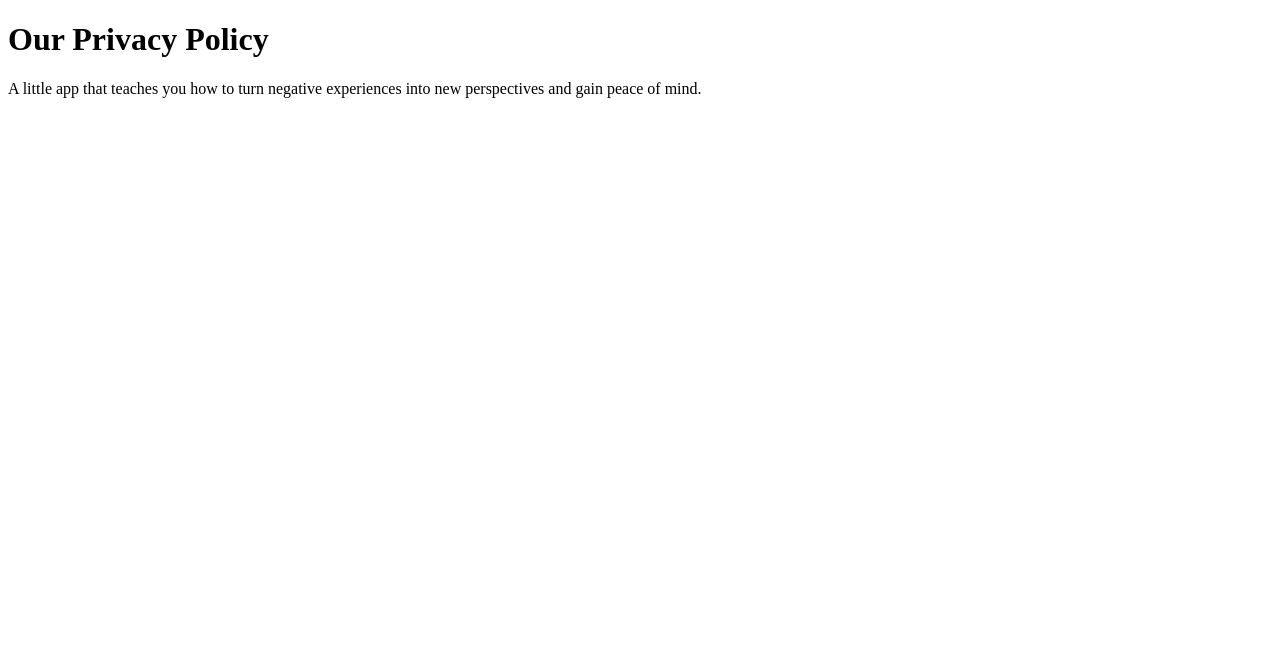
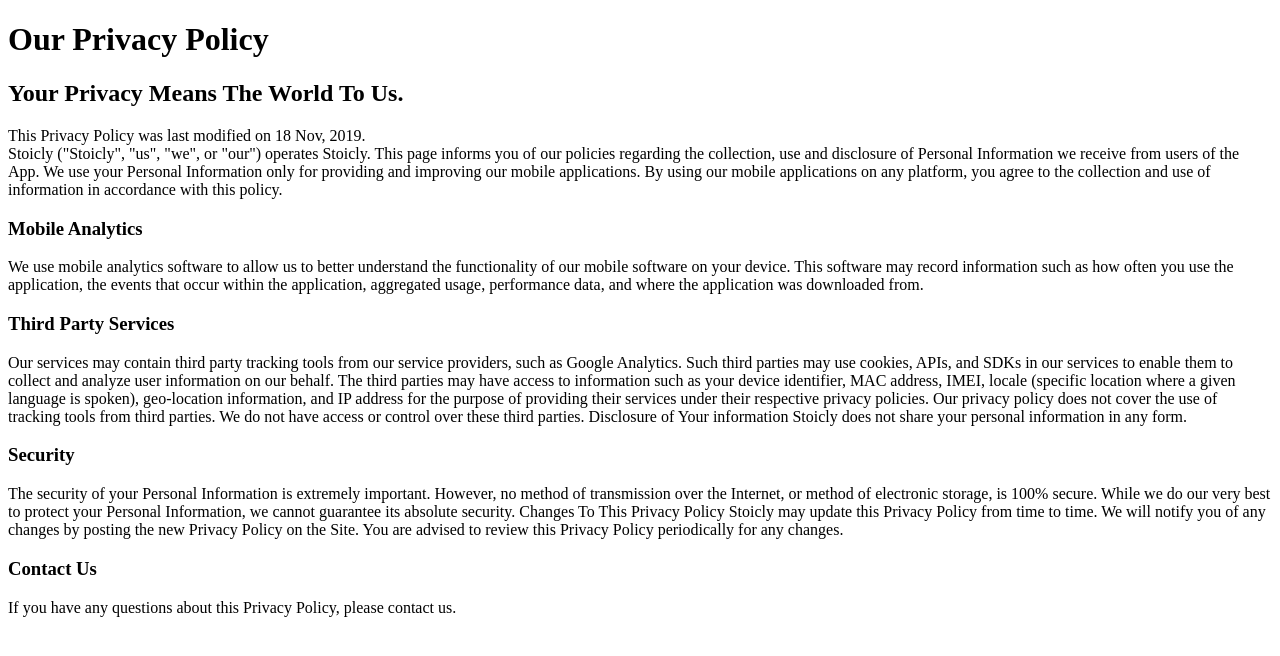
Before and after one commit to benswift404/stoicly, a plain HTML site: page privacy.html in a window 1280 px wide. Drawn offline with Linux system fonts and the light colour scheme.

Commit message:
Update privacy.html

```diff
--- a/privacy.html
+++ b/privacy.html
@@ -5,6 +5,28 @@
 </head>
 <body>
   <h1>Our Privacy Policy</h1>
-  <p>A little app that teaches you how to turn negative experiences into new perspectives and gain peace of mind.</p>
+  <h2>Your Privacy Means The World To Us.</h2>
+  <p>
+This Privacy Policy was last modified on 18 Nov, 2019.
+    <br>
+Stoicly ("Stoicly", "us", "we", or "our") operates Stoicly. This page informs you of our policies regarding the collection, use and disclosure of Personal Information we receive from users of the App.
+We use your Personal Information only for providing and improving our mobile applications. By using our mobile applications on any platform, you agree to the collection and use of information in accordance with this policy.
+    <br>
+  <h3>Mobile Analytics</h3>
+We use mobile analytics software to allow us to better understand the functionality of our mobile software on your device. This software may record information such as how often you use the application, the events that occur within the application, aggregated usage, performance data, and where the application was downloaded from.
+  <br>
+  <h3>Third Party Services</h3>
+Our services may contain third party tracking tools from our service providers, such as Google Analytics. Such third parties may use cookies, APIs, and SDKs in our services to enable them to collect and analyze user information on our behalf. The third parties may have access to information such as your device identifier, MAC address, IMEI, locale (specific location where a given language is spoken), geo-location information, and IP address for the purpose of providing their services under their respective privacy policies. Our privacy policy does not cover the use of tracking tools from third parties. We do not have access or control over these third parties.
+Disclosure of Your information
+Stoicly does not share your personal information in any form.
+<br>
+  <h3>Security</h3>
+The security of your Personal Information is extremely important. However, no method of transmission over the Internet, or method of electronic storage, is 100% secure. While we do our very best to protect your Personal Information, we cannot guarantee its absolute security.
+Changes To This Privacy Policy
+Stoicly may update this Privacy Policy from time to time. We will notify you of any changes by posting the new Privacy Policy on the Site. You are advised to review this Privacy Policy periodically for any changes.
+  <br>
+  <h3>Contact Us</h3>
+If you have any questions about this Privacy Policy, please contact us.
+</p>
 </body>
 </html>
```
